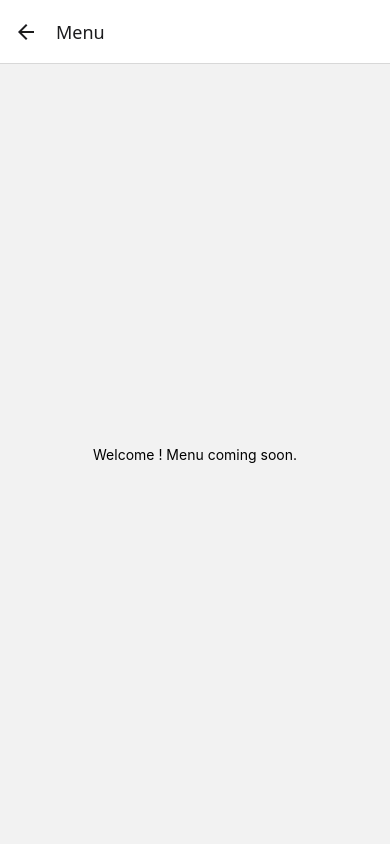
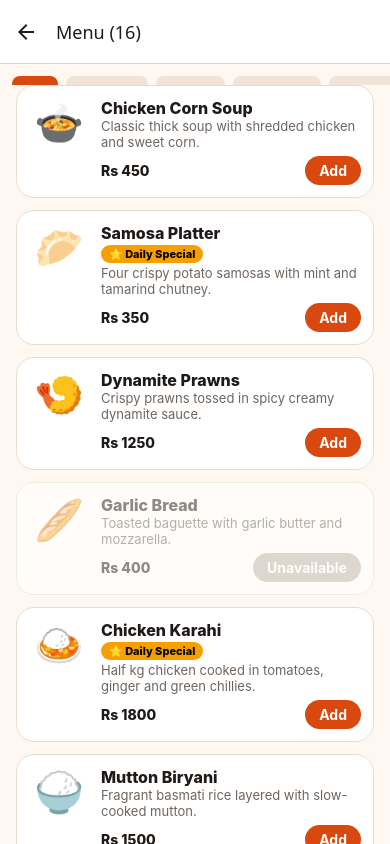
Before and after one commit to zacka0334-svg/restaurant-app-mvp, a React Native app: screen /Menu in a window 390 px wide. Built offline with nearby package versions, Linux system fonts and the light colour scheme.

Commit message:
Q4: Menu screen with simulated fetch, loading/error/retry, category filter and pull-to-refresh

```diff
--- /dev/null
+++ b/src/data/menu.js
@@ -0,0 +1,55 @@
+// Mock menu data (no database). 16 items across 4 categories.
+// `image` is an emoji so the app works fully offline without image assets.
+
+export const categories = [
+  { id: 'all', name: 'All' },
+  { id: 'starters', name: 'Starters' },
+  { id: 'mains', name: 'Mains' },
+  { id: 'desserts', name: 'Desserts' },
+  { id: 'drinks', name: 'Drinks' },
+];
+
+export const menu = [
+  // Starters
+  { id: 'm1', name: 'Chicken Corn Soup', description: 'Classic thick soup with shredded chicken and sweet corn.', price: 450, category: 'starters', image: '🍲', isSpecial: false, isAvailable: true },
+  { id: 'm2', name: 'Samosa Platter', description: 'Four crispy potato samosas with mint and tamarind chutney.', price: 350, category: 'starters', image: '🥟', isSpecial: true, isAvailable: true },
+  { id: 'm3', name: 'Dynamite Prawns', description: 'Crispy prawns tossed in spicy creamy dynamite sauce.', price: 1250, category: 'starters', image: '🍤', isSpecial: false, isAvailable: true },
+  { id: 'm4', name: 'Garlic Bread', description: 'Toasted baguette with garlic butter and mozzarella.', price: 400, category: 'starters', image: '🥖', isSpecial: false, isAvailable: false },
+
+  // Mains
+  { id: 'm5', name: 'Chicken Karahi', description: 'Half kg chicken cooked in tomatoes, ginger and green chillies.', price: 1800, category: 'mains', image: '🍛', isSpecial: true, isAvailable: true },
+  { id: 'm6', name: 'Mutton Biryani', description: 'Fragrant basmati rice layered with slow-cooked mutton.', price: 1500, category: 'mains', image: '🍚', isSpecial: false, isAvailable: true },
+  { id: 'm7', name: 'Beef Burger', description: 'Grilled beef patty, cheddar, caramelised onions and fries.', price: 1100, category: 'mains', image: '🍔', isSpecial: false, isAvailable: true },
+  { id: 'm8', name: 'Fajita Pizza', description: 'Medium pizza with chicken fajita, peppers and onions.', price: 1650, category: 'mains', image: '🍕', isSpecial: false, isAvailable: true },
+  { id: 'm9', name: 'Grilled Fish', description: 'Seasonal fish fillet with lemon butter sauce and vegetables.', price: 2100, category: 'mains', image: '🐟', isSpecial: false, isAvailable: false },
+  { id: 'm10', name: 'Alfredo Pasta', description: 'Fettuccine in a creamy parmesan sauce with grilled chicken.', price: 1350, category: 'mains', image: '🍝', isSpecial: false, isAvailable: true },
+
+  // Desserts
+  { id: 'm11', name: 'Gulab Jamun', description: 'Three warm gulab jamun in rose-scented syrup.', price: 300, category: 'desserts', image: '🍡', isSpecial: false, isAvailable: true },
+  { id: 'm12', name: 'Molten Lava Cake', description: 'Chocolate cake with a gooey centre and vanilla ice cream.', price: 750, category: 'desserts', image: '🍫', isSpecial: true, isAvailable: true },
+  { id: 'm13', name: 'Kheer', description: 'Slow-cooked rice pudding with cardamom and pistachios.', price: 350, category: 'desserts', image: '🍮', isSpecial: false, isAvailable: true },
+
+  // Drinks
+  { id: 'm14', name: 'Mint Margarita', description: 'Frozen lemon and fresh mint slush.', price: 380, category: 'drinks', image: '🍹', isSpecial: false, isAvailable: true },
+  { id: 'm15', name: 'Kashmiri Chai', description: 'Pink tea with crushed pistachio and almonds.', price: 300, category: 'drinks', image: '🍵', isSpecial: false, isAvailable: true },
+  { id: 'm16', name: 'Mango Lassi', description: 'Chilled yoghurt drink blended with Sindhri mango.', price: 420, category: 'drinks', image: '🥭', isSpecial: true, isAvailable: true },
+];
+
+// Simulates a network request. Resolves after `delay` ms; the returned
+// `cancel` function clears the timer so no state update happens after unmount.
+// `failRate` lets us demo the error + Retry state (10% of requests fail).
+export function fetchMenu(source = menu, { delay = 1500, failRate = 0.1 } = {}) {
+  let timerId;
+  const promise = new Promise((resolve, reject) => {
+    timerId = setTimeout(() => {
+      if (Math.random() < failRate) {
+        reject(new Error('Could not load the menu. Please check your connection.'));
+      } else {
+        resolve(source.map((item) => ({ ...item })));
+      }
+    }, delay);
+  });
+  return { promise, cancel: () => clearTimeout(timerId) };
+}
+
+export default menu;
--- a/src/screens/MenuScreen.js
+++ b/src/screens/MenuScreen.js
@@ -1,11 +1,127 @@
-import React from 'react';
-import { Text, View } from 'react-native';
+import React, { useEffect, useRef, useState } from 'react';
+import { ActivityIndicator, FlatList, Pressable, ScrollView, StyleSheet, Text, View } from 'react-native';
+import { categories, fetchMenu } from '../data/menu';
 
-// Placeholder: built in Question 4.
-export default function MenuScreen({ route }) {
+const COLORS = { primary: '#D9480F', text: '#1F1A17', muted: '#6F655E', border: '#E7DBD0', bg: '#FFF8F2', white: '#FFFFFF', chip: '#F1E3D6', accent: '#F59F00', disabled: '#BDB5AE' };
+
+function MenuCard({ item }) {
+  const disabled = !item.isAvailable;
   return (
-    <View style={{ flex: 1, alignItems: 'center', justifyContent: 'center' }}>
-      <Text>Welcome {route.params?.user?.fullName}! Menu coming soon.</Text>
+    <View style={[styles.card, disabled && { opacity: 0.5 }]}>
+      <Text style={styles.image}>{item.image}</Text>
+      <View style={{ flex: 1 }}>
+        <Text style={styles.name}>{item.name}</Text>
+        {item.isSpecial ? <Text style={styles.badge}>⭐ Daily Special</Text> : null}
+        <Text style={styles.desc} numberOfLines={2}>{item.description}</Text>
+        <View style={styles.footer}>
+          <Text style={styles.price}>Rs {item.price}</Text>
+          <Pressable disabled={disabled} style={[styles.add, disabled && { backgroundColor: COLORS.disabled }]}>
+            <Text style={{ color: COLORS.white, fontWeight: '700' }}>{disabled ? 'Unavailable' : 'Add'}</Text>
+          </Pressable>
+        </View>
+      </View>
     </View>
   );
 }
+
+export default function MenuScreen({ navigation }) {
+  const [menuItems, setMenuItems] = useState([]);
+  const [isLoading, setIsLoading] = useState(true);
+  const [error, setError] = useState(null);
+  const [refreshing, setRefreshing] = useState(false);
+  const [selectedCategory, setSelectedCategory] = useState('all');
+  const [filteredItems, setFilteredItems] = useState([]);
+  const [reloadKey, setReloadKey] = useState(0); // bumping it re-runs the load (Retry)
+  const requestRef = useRef(null);
+
+  // Load the menu when the screen mounts (and on Retry).
+  useEffect(() => {
+    setIsLoading(true);
+    setError(null);
+    const request = fetchMenu();
+    requestRef.current = request;
+    request.promise
+      .then((data) => setMenuItems(data))
+      .catch((err) => setError(err.message))
+      .finally(() => setIsLoading(false));
+    // Cleanup: clear the timer so no state update happens after unmount.
+    return () => request.cancel();
+  }, [reloadKey]);
+
+  // Re-filter whenever the category or the data changes.
+  useEffect(() => {
+    setFilteredItems(
+      selectedCategory === 'all' ? menuItems : menuItems.filter((i) => i.category === selectedCategory)
+    );
+  }, [selectedCategory, menuItems]);
+
+  // Header shows how many items are currently displayed.
+  useEffect(() => {
+    navigation.setOptions({ title: `Menu (${filteredItems.length})` });
+  }, [navigation, filteredItems.length]);
+
+  const onRefresh = () => {
+    setRefreshing(true);
+    const request = fetchMenu();
+    requestRef.current = request;
+    request.promise
+      .then((data) => setMenuItems(data))
+      .catch((err) => setError(err.message))
+      .finally(() => setRefreshing(false));
+  };
+
+  if (isLoading) {
+    return (
+      <View style={styles.center}>
+        <ActivityIndicator size="large" color={COLORS.primary} />
+        <Text style={{ color: COLORS.muted, marginTop: 12 }}>Loading today’s menu…</Text>
+      </View>
+    );
+  }
+
+  if (error) {
+    return (
+      <View style={styles.center}>
+        <Text style={{ fontSize: 40 }}>📡</Text>
+        <Text style={{ color: COLORS.text, marginVertical: 8, textAlign: 'center' }}>{error}</Text>
+        <Pressable onPress={() => setReloadKey((k) => k + 1)} style={styles.retry}>
+          <Text style={{ color: COLORS.white, fontWeight: '700' }}>Retry</Text>
+        </Pressable>
+      </View>
+    );
+  }
+
+  return (
+    <View style={{ flex: 1, backgroundColor: COLORS.bg }}>
+      <ScrollView horizontal showsHorizontalScrollIndicator={false} style={{ flexGrow: 0 }} contentContainerStyle={{ padding: 12 }}>
+        {categories.map((c) => (
+          <Pressable key={c.id} onPress={() => setSelectedCategory(c.id)} style={[styles.chip, selectedCategory === c.id && { backgroundColor: COLORS.primary }]}>
+            <Text style={{ fontWeight: '600', color: selectedCategory === c.id ? COLORS.white : COLORS.text }}>{c.name}</Text>
+          </Pressable>
+        ))}
+      </ScrollView>
+      <FlatList
+        data={filteredItems}
+        keyExtractor={(item) => item.id}
+        renderItem={({ item }) => <MenuCard item={item} />}
+        contentContainerStyle={{ paddingHorizontal: 16, paddingBottom: 24 }}
+        refreshing={refreshing}
+        onRefresh={onRefresh}
+      />
+    </View>
+  );
+}
+
+const styles = StyleSheet.create({
+  center: { flex: 1, alignItems: 'center', justifyContent: 'center', padding: 24, backgroundColor: COLORS.bg },
+  retry: { backgroundColor: COLORS.primary, paddingHorizontal: 24, paddingVertical: 12, borderRadius: 12 },
+  chip: { backgroundColor: COLORS.chip, paddingHorizontal: 14, paddingVertical: 8, borderRadius: 999, marginRight: 8 },
+  card: { flexDirection: 'row', gap: 12, backgroundColor: COLORS.white, borderWidth: 1, borderColor: COLORS.border, borderRadius: 18, padding: 12, marginBottom: 12 },
+  image: { fontSize: 40, width: 60, textAlign: 'center' },
+  name: { fontSize: 16, fontWeight: '800', color: COLORS.text },
+  badge: { alignSelf: 'flex-start', backgroundColor: COLORS.accent, fontSize: 11, fontWeight: '800', paddingHorizontal: 8, paddingVertical: 2, borderRadius: 999, marginVertical: 2, overflow: 'hidden' },
+  desc: { color: COLORS.muted, fontSize: 13 },
+  footer: { flexDirection: 'row', justifyContent: 'space-between', alignItems: 'center', marginTop: 6 },
+  price: { fontWeight: '800', color: COLORS.text },
+  add: { backgroundColor: COLORS.primary, paddingHorizontal: 14, paddingVertical: 6, borderRadius: 999 },
+});
```
Also changed, not shown: 1 other file (tests, documents, lock files or other folders).
